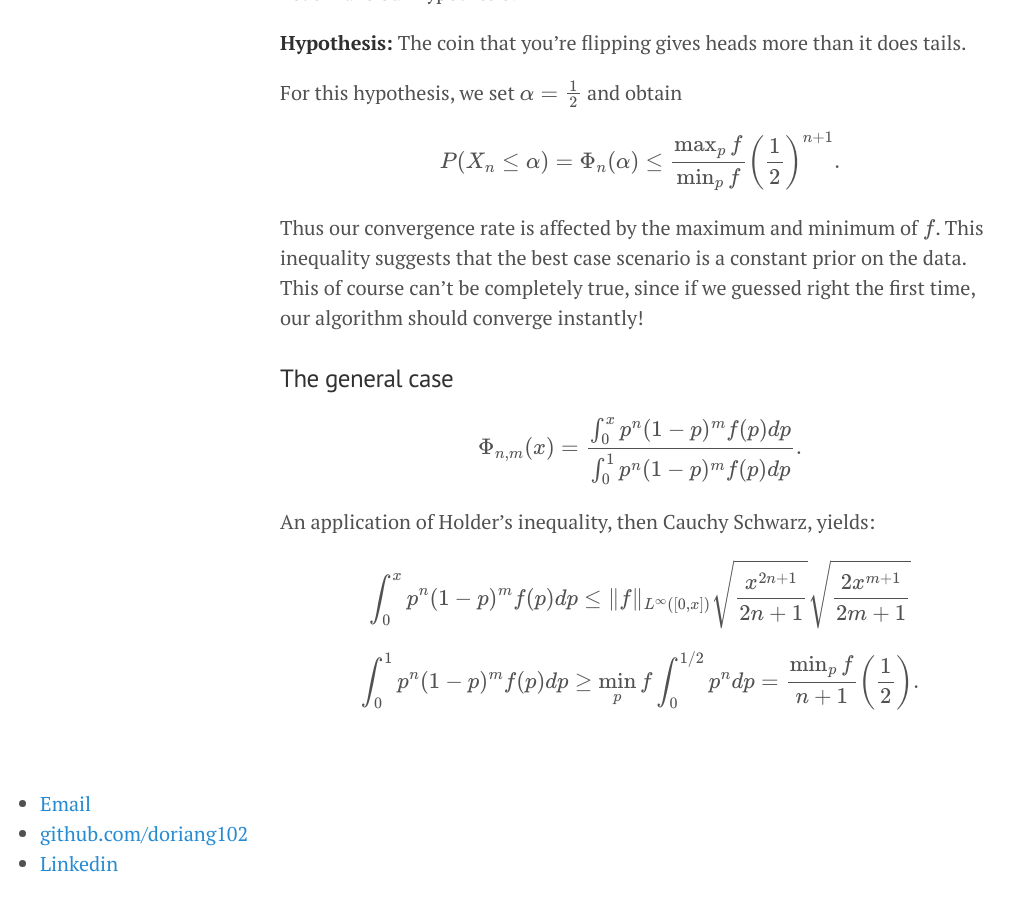
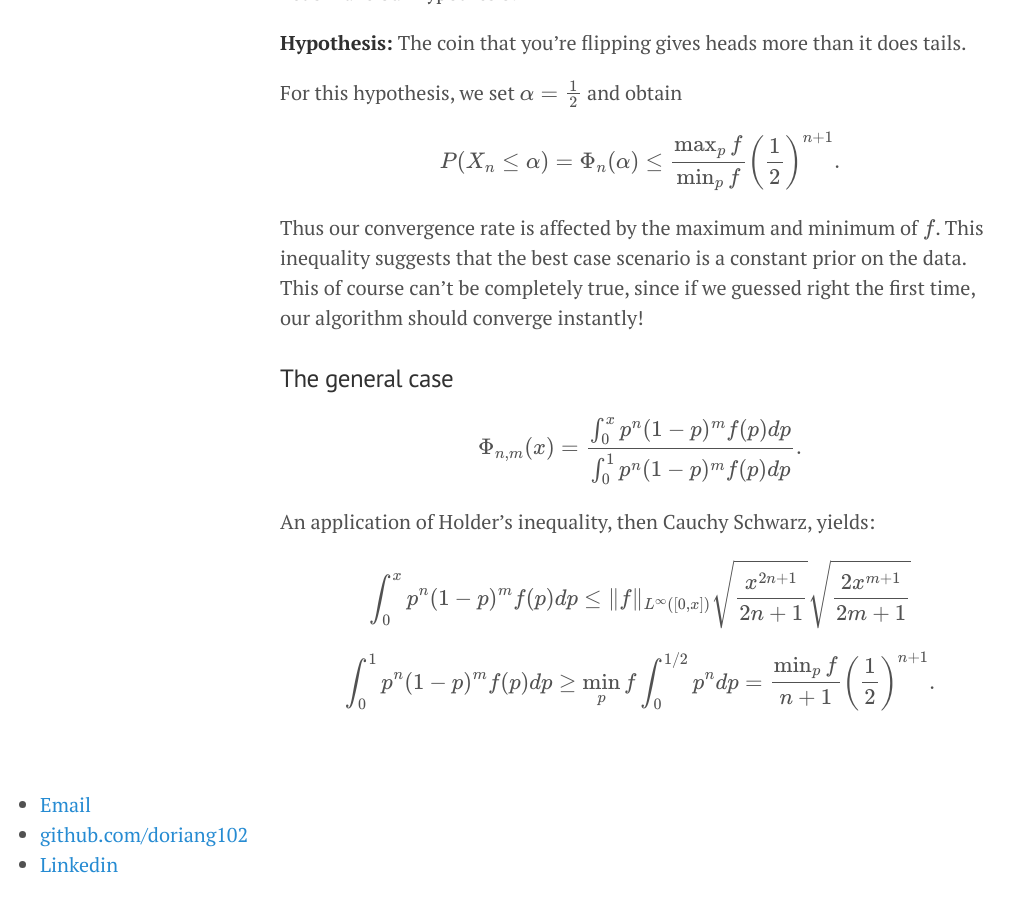
Before and after one commit to doriang102/doriang102.github.io, a Jekyll site: the page built from _posts/2017-06-10-hypothesis-testing-part-2.md, in a window 1280 px wide and 900 px high, scrolled down 1971 px. Shown: the whole window, without its empty margins (0-1027 px from the left). Built offline with Jekyll 4.4.1, drawn with Linux system fonts in a browser that asks for light colours; our own code applies the rules of GitHub Pages for plain Markdown files; formulas are drawn with MathJax 3.

Commit message:
Update 2017-06-10-hypothesis-testing-part-2.md

```diff
--- a/_posts/2017-06-10-hypothesis-testing-part-2.md
+++ b/_posts/2017-06-10-hypothesis-testing-part-2.md
@@ -66,4 +66,4 @@
 
 $$ \int_0^x p^n(1-p)^m f(p) dp \leq \|f\|_{L^{\infty}([0,x])} \sqrt{\frac{x^{2n+1}}{2n+1}}\sqrt{\frac{2x^{m+1}}{2m+1}}$$
 
-$$ \int_0^1  p^n(1-p)^m f(p) dp \geq \min_p f \int_0^{1/2} p^n dp = \frac{\min_p f}{n+1} \left(\frac{1}{2}\right). $$
+$$ \int_0^1  p^n(1-p)^m f(p) dp \geq \min_p f \int_0^{1/2} p^n dp = \frac{\min_p f}{n+1} \left(\frac{1}{2}\right)^{n+1}. $$
```
